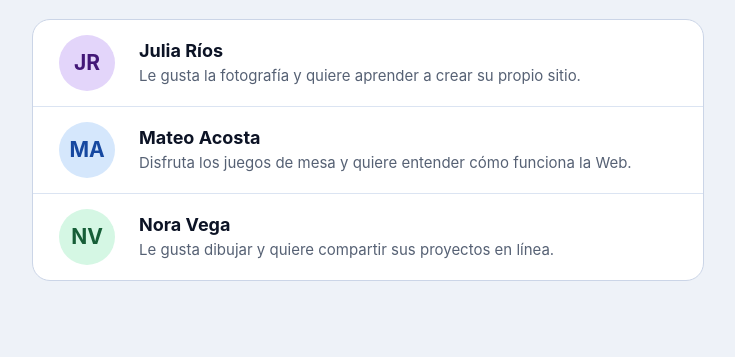
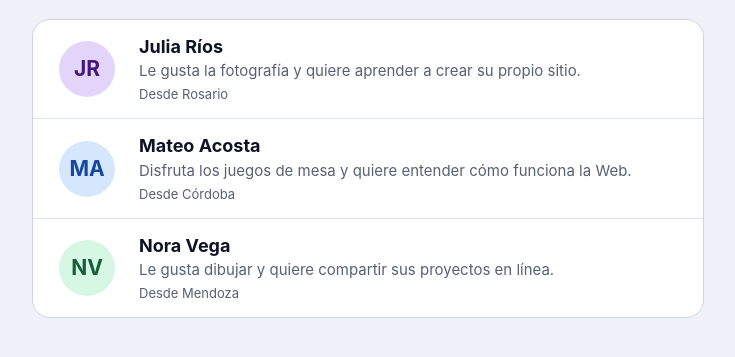
Before and after one commit to IsaLin296/icaro-102026-1, a plain HTML site: page agenda-contactos/index.html in a window 1280 px wide. Shown: the part 145-502 px from the top of the page, without its empty margins (272-1007 px from the left). Drawn offline with Linux system fonts and the light colour scheme.

Commit message:
Agrega la ciudad y el desafío individual a la agenda

```diff
--- a/agenda-contactos/estilos.css
+++ b/agenda-contactos/estilos.css
@@ -95,6 +95,11 @@ body {
     line-height: 1.4;
 }
 
+.datos .ciudad {
+    margin-top: 4px;
+    font-size: 13px;
+}
+
 @media (max-width: 520px) {
     .agenda {
         padding: 36px 16px;
--- a/agenda-contactos/index.html
+++ b/agenda-contactos/index.html
@@ -19,6 +19,7 @@
                 <div class="datos">
                     <h2>Julia Ríos</h2>
                     <p>Le gusta la fotografía y quiere aprender a crear su propio sitio.</p>
+                    <p class="ciudad">Desde Rosario</p>
                 </div>
             </li>
             <li class="contacto">
@@ -26,6 +27,7 @@
                 <div class="datos">
                     <h2>Mateo Acosta</h2>
                     <p>Disfruta los juegos de mesa y quiere entender cómo funciona la Web.</p>
+                    <p class="ciudad">Desde Córdoba</p>
                 </div>
             </li>
             <li class="contacto">
@@ -33,6 +35,7 @@
                 <div class="datos">
                     <h2>Nora Vega</h2>
                     <p>Le gusta dibujar y quiere compartir sus proyectos en línea.</p>
+                    <p class="ciudad">Desde Mendoza</p>
                 </div>
             </li>
         </ul>
```
Also changed, not shown: 1 other file.
